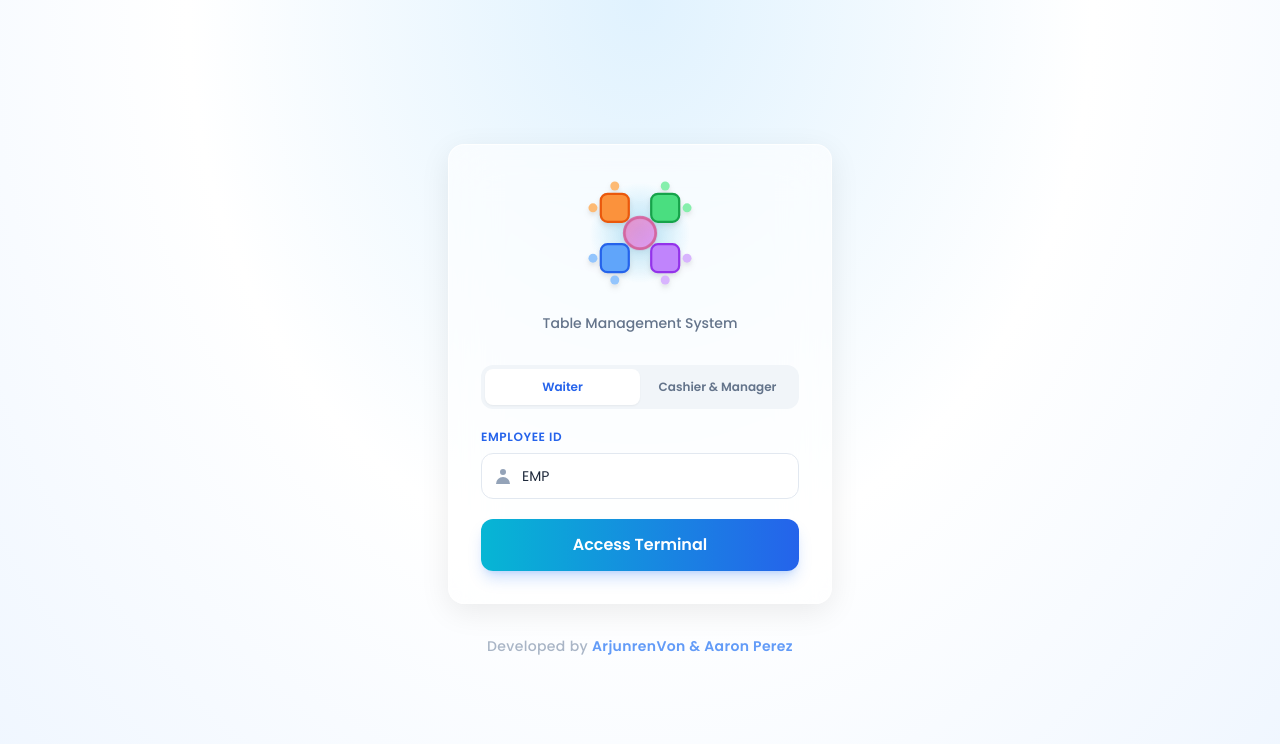
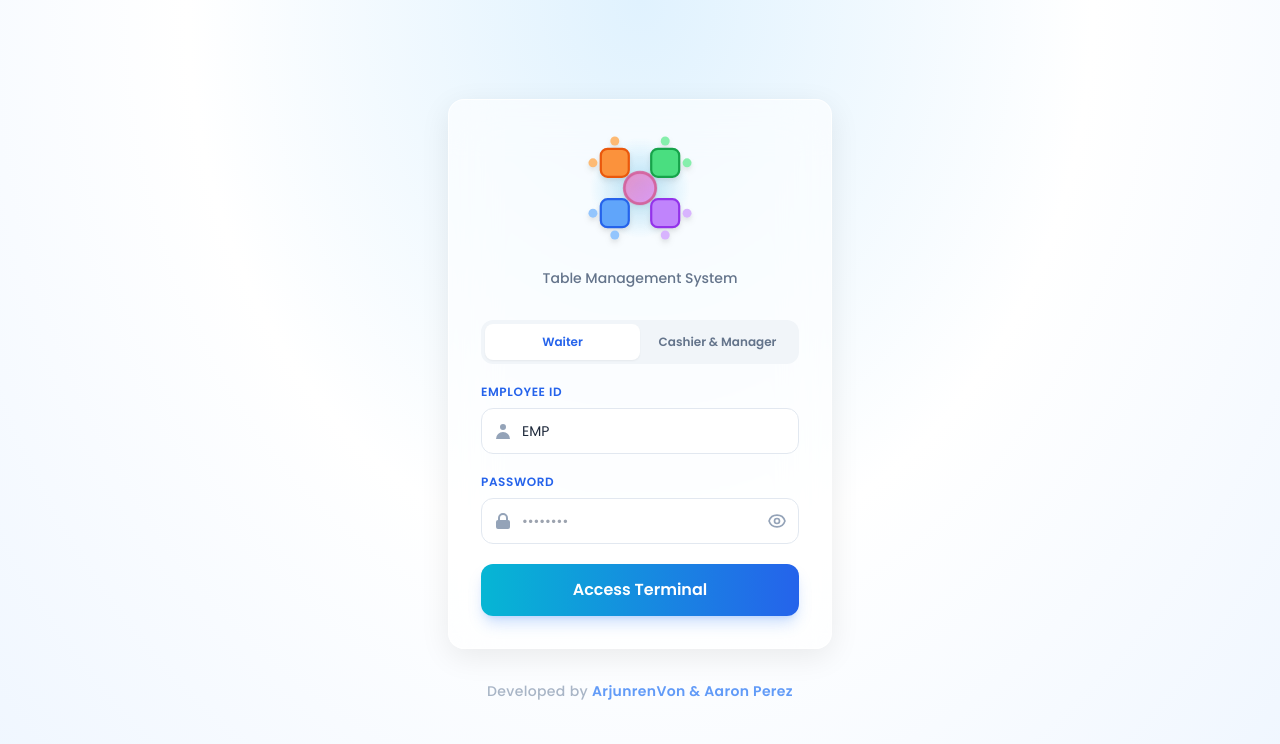
Before and after one commit to Arjunren/Table_Management_System, a Flask app: page / in a window 1280 px wide. Shown: the top 744 px of the page. Run offline with Flask 3, Linux system fonts and the light colour scheme.

Commit message:
add pass in waiter

```diff
--- a/app.py
+++ b/app.py
@@ -95,15 +95,16 @@ def login():
     account = cursor.fetchone()
 
     if account:
+        # Check password for ALL roles first
+        if account['password'] != password:
+            return jsonify({'success': False, 'message': 'Please try again.'}), 401
+
+        # Proceed with role-specific logic
         if account['position'] == 'waiter':
             pass
         elif account['position'] == 'manager':
-            if account['password'] != password:
-                return jsonify({'success': False, 'message': 'Please try again.'}), 401
+            pass
         elif account['position'] == 'cashier':
-            if account['password'] != password:
-                return jsonify({'success': False, 'message': 'Please try again.'}), 401
-
             cursor.execute("SELECT id FROM cash_drawer WHERE employee_id = %s AND status = 'open' LIMIT 1", (account['id'],))
             active_shift = cursor.fetchone()
 
--- a/templates/index.html
+++ b/templates/index.html
@@ -104,7 +104,8 @@
                 </div>
             </div>
 
-            <div id="passwordContainer" class="relative group hidden">
+            <!-- Removed 'hidden' class so the password shows by default -->
+            <div id="passwordContainer" class="relative group">
                 <label
                     class="block mb-1 sm:mb-2 text-[10px] sm:text-xs font-semibold text-blue-600 uppercase tracking-wider">Password</label>
                 <div class="relative">
@@ -116,7 +117,8 @@
                                 clip-rule="evenodd" />
                         </svg>
                     </div>
-                    <input type="password" id="password" placeholder="••••••••"
+                    <!-- Added 'required' attribute -->
+                    <input type="password" id="password" required placeholder="••••••••"
                         class="w-full pl-10 pr-12 py-2.5 sm:py-3 bg-white border border-slate-200 rounded-xl text-slate-800 focus:outline-none focus:border-blue-500 focus:ring-2 focus:ring-blue-100 transition-all text-sm">
 
                     <button type="button" onclick="togglePassword()"
@@ -165,24 +167,17 @@
     </div>
 
     <script>
-        // Setup Login Modes
+        // Setup Login Modes - Updated to keep password required for both
         function setLoginMode(mode) {
-            const pwContainer = document.getElementById('passwordContainer');
-            const pwInput = document.getElementById('password');
             const tabWaiter = document.getElementById('tabWaiter');
             const tabManagement = document.getElementById('tabManagement');
 
             if (mode === 'waiter') {
                 tabWaiter.className = "flex-1 py-2.5 text-xs font-bold rounded-lg bg-white shadow-sm text-blue-600 transition-all";
                 tabManagement.className = "flex-1 py-2.5 text-xs font-bold rounded-lg text-slate-500 hover:text-slate-700 transition-all";
-                pwContainer.classList.add('hidden');
-                pwInput.required = false;
-                pwInput.value = ''; // Clear out the password
             } else {
                 tabManagement.className = "flex-1 py-2.5 text-xs font-bold rounded-lg bg-white shadow-sm text-blue-600 transition-all";
                 tabWaiter.className = "flex-1 py-2.5 text-xs font-bold rounded-lg text-slate-500 hover:text-slate-700 transition-all";
-                pwContainer.classList.remove('hidden');
-                pwInput.required = true;
             }
         }
 
--- a/templates/manager.html
+++ b/templates/manager.html
@@ -67,7 +67,6 @@
             -moz-appearance: textfield;
         }
 
-        /* Make sure the date picker stays above everything */
         .daterangepicker {
             z-index: 2000 !important;
             font-family: 'Plus Jakarta Sans', sans-serif;
```
